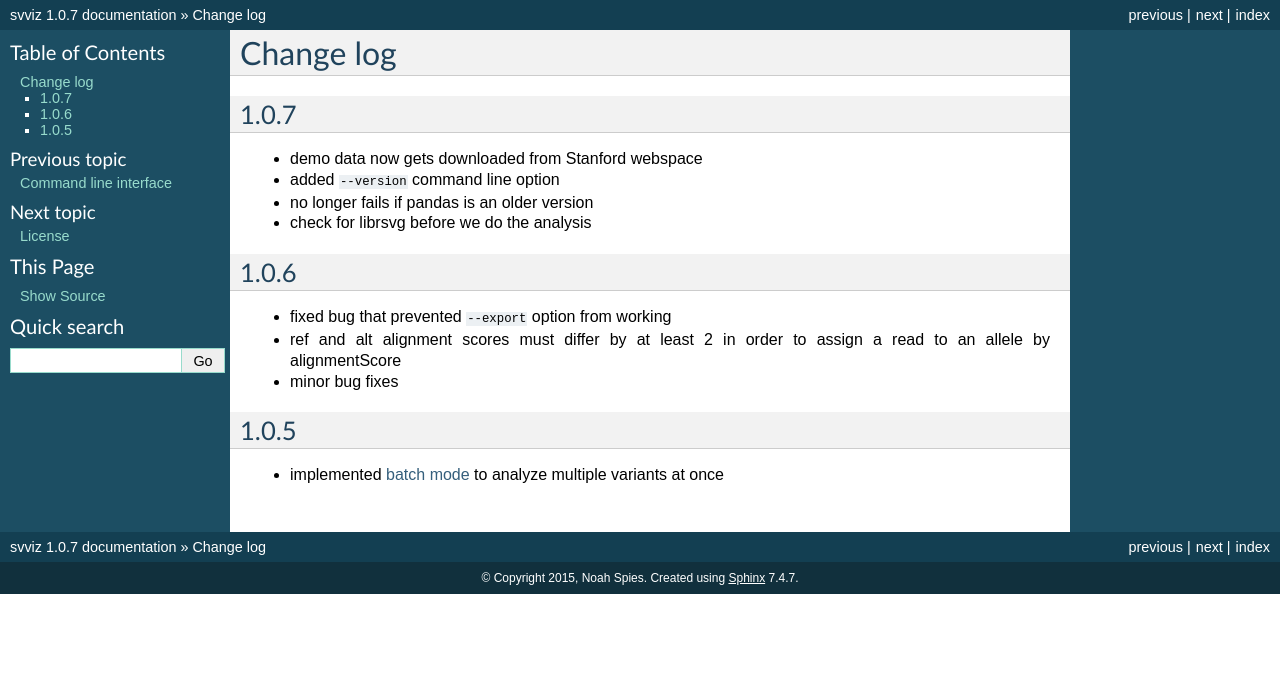
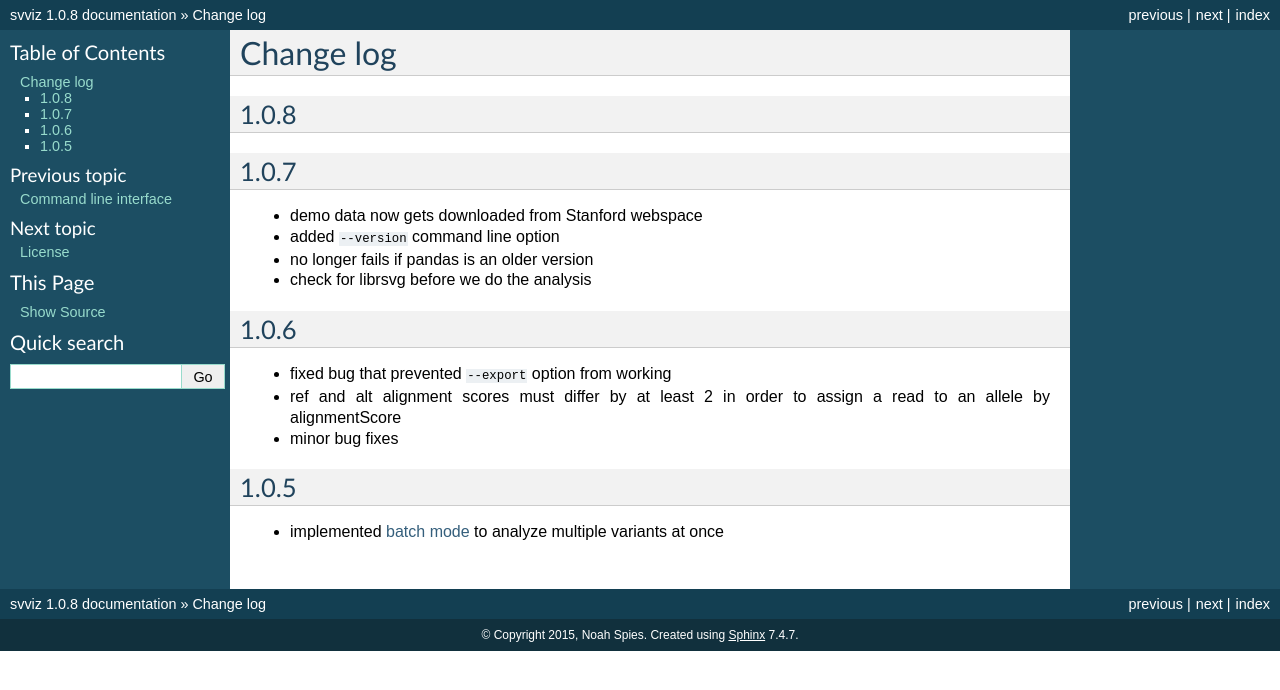
Before and after one commit to svviz/svviz, a Sphinx documentation site: the page built from docs/changelog.rst, in a window 1280 px wide. Shown: the top 690 px of the page. Built offline with Sphinx 7.4.7, drawn with Linux system fonts in a browser that asks for light colours.

Commit message:
update version number

```diff
--- a/docs/changelog.rst
+++ b/docs/changelog.rst
@@ -1,5 +1,8 @@
 Change log
 ==========
+
+1.0.8
+-----
 
 1.0.7
 -----
--- a/docs/conf.py
+++ b/docs/conf.py
@@ -54,9 +54,9 @@ copyright = u'2015, Noah Spies'
 # built documents.
 #
 # The short X.Y version.
-version = "1.0.7"
+version = "1.0.8"
 # The full version, including alpha/beta/rc tags.
-release = "1.0.7"
+release = "1.0.8"
 
 # The language for content autogenerated by Sphinx. Refer to documentation
 # for a list of supported languages.
--- a/src/svviz/__init__.py
+++ b/src/svviz/__init__.py
@@ -1 +1 @@
-__version__ = "1.0.7"
+__version__ = "1.0.8"
```
